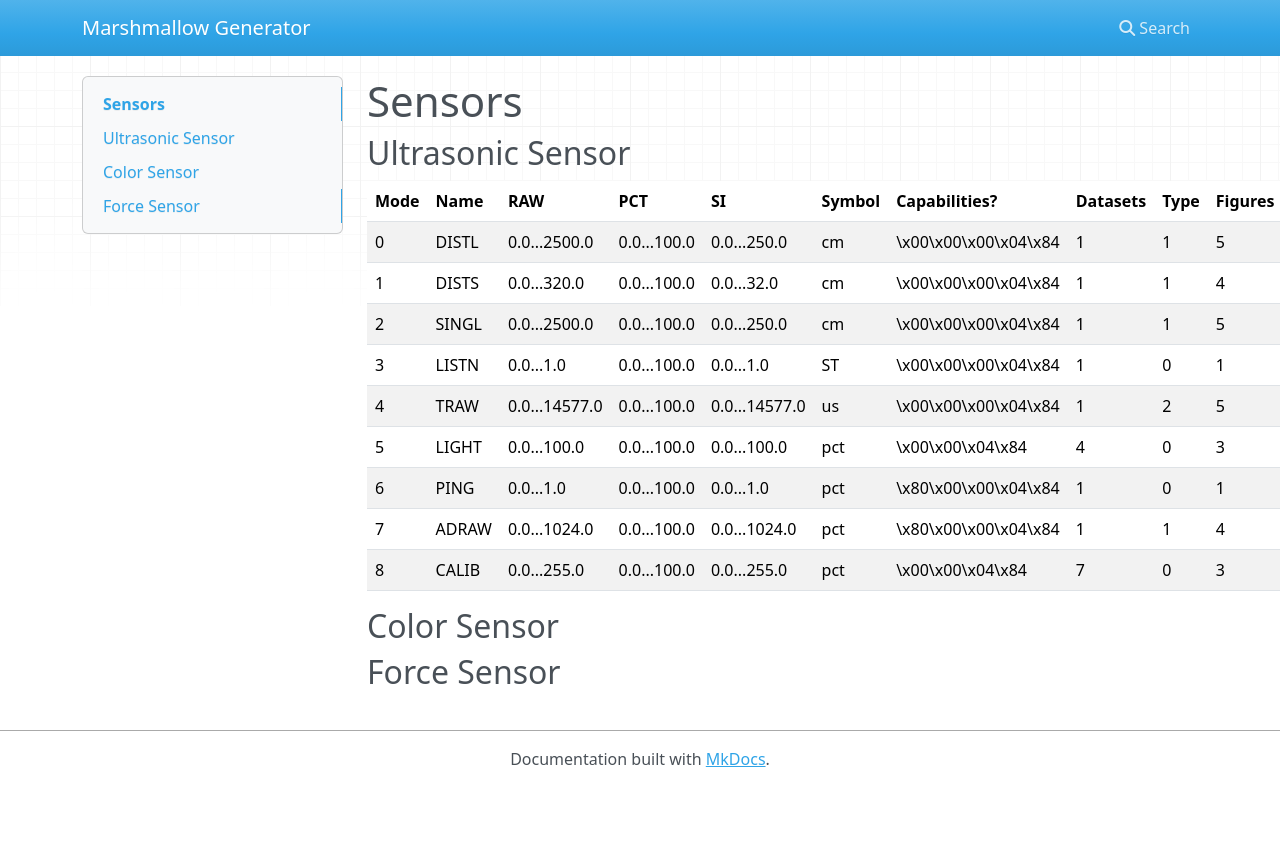
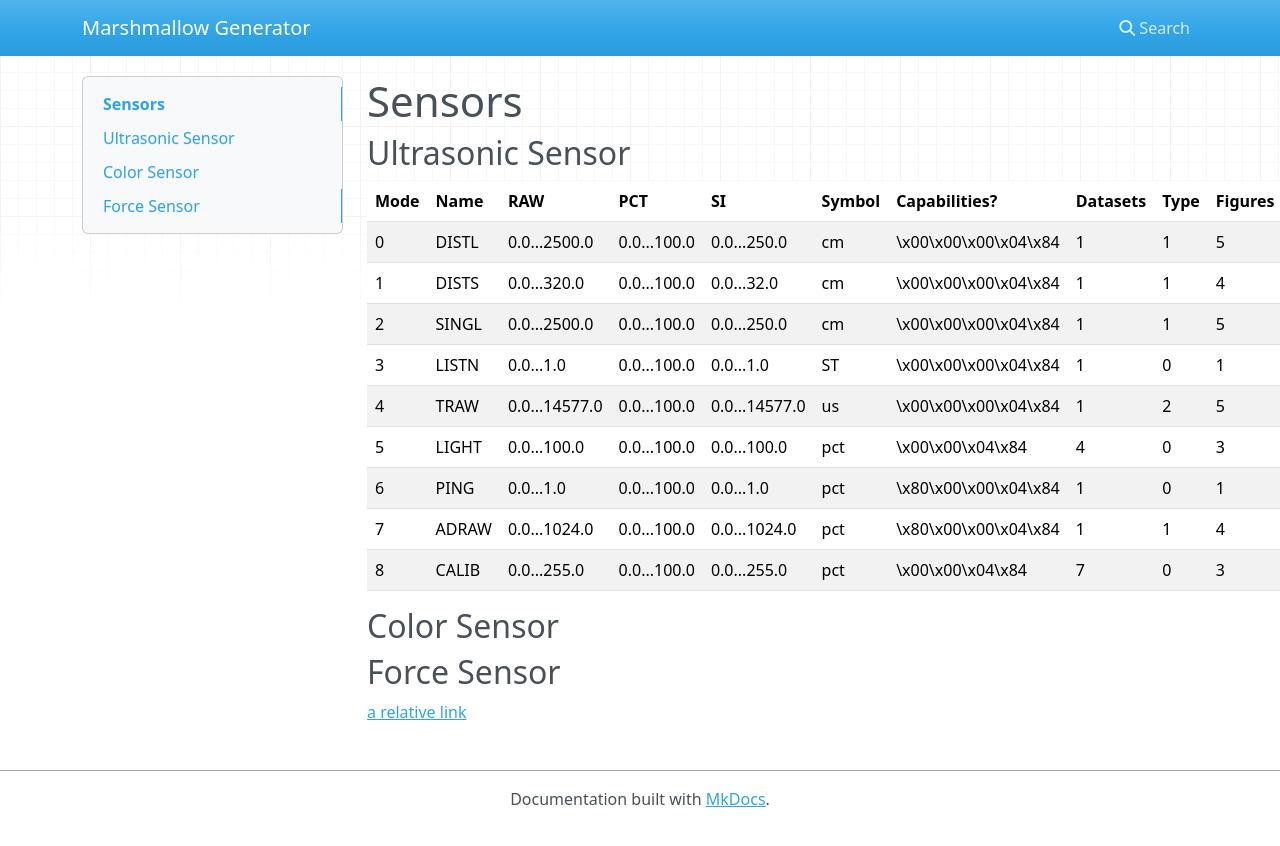
Before and after one commit to NStrijbosch/hub-module-notes, an MkDocs documentation site: the page built from docs/index.md, in a window 1280 px wide. Shown: the top 846 px of the page. Built offline with MkDocs 1.6.1, drawn with Linux system fonts in a browser that asks for light colours; nearby versions of some CDN libraries.

Commit message:
Link test

```diff
--- a/docs/index.md
+++ b/docs/index.md
@@ -18,3 +18,5 @@
 ## Color Sensor
 
 ## Force Sensor
+
+[a relative link](test_link.md)
```
